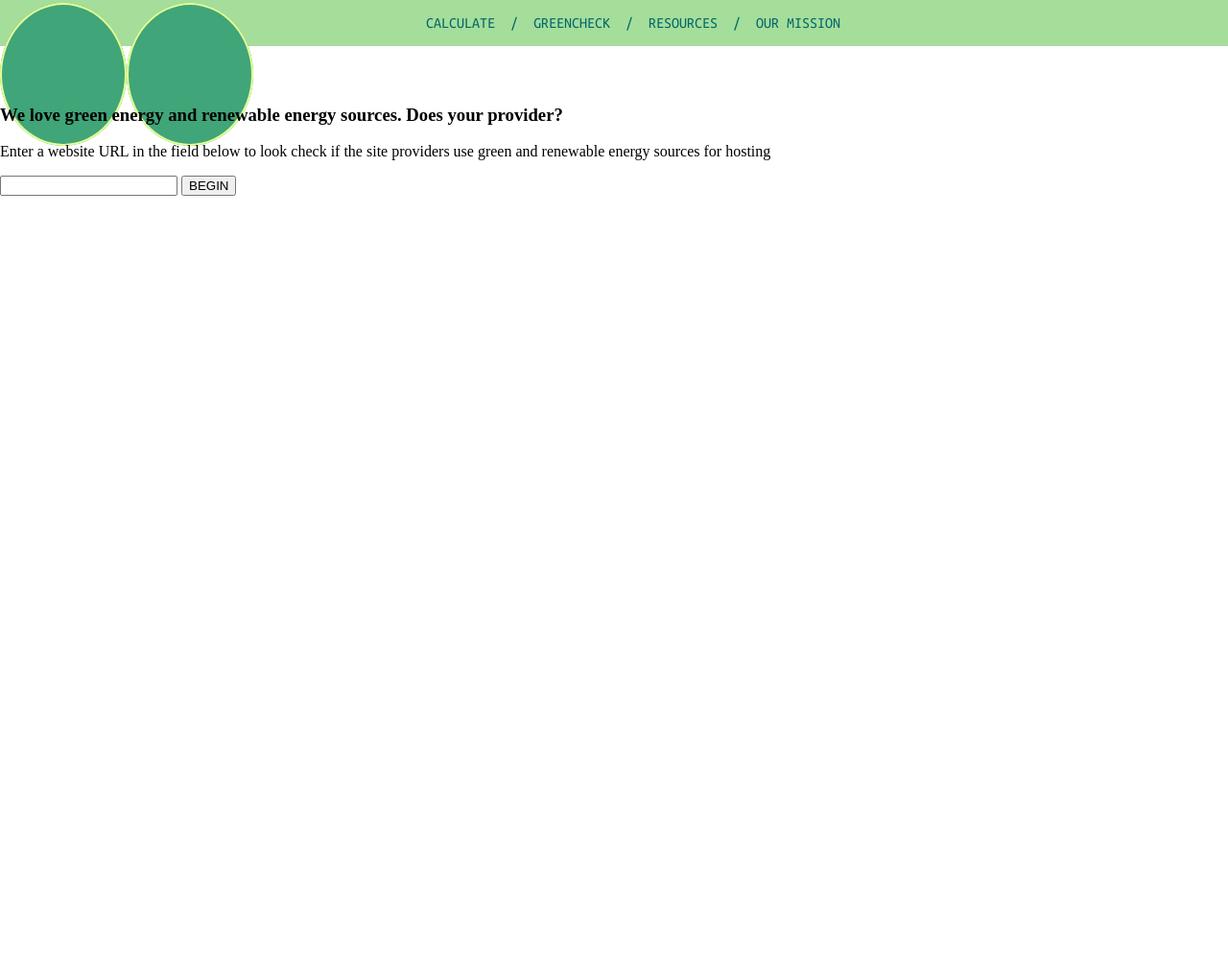
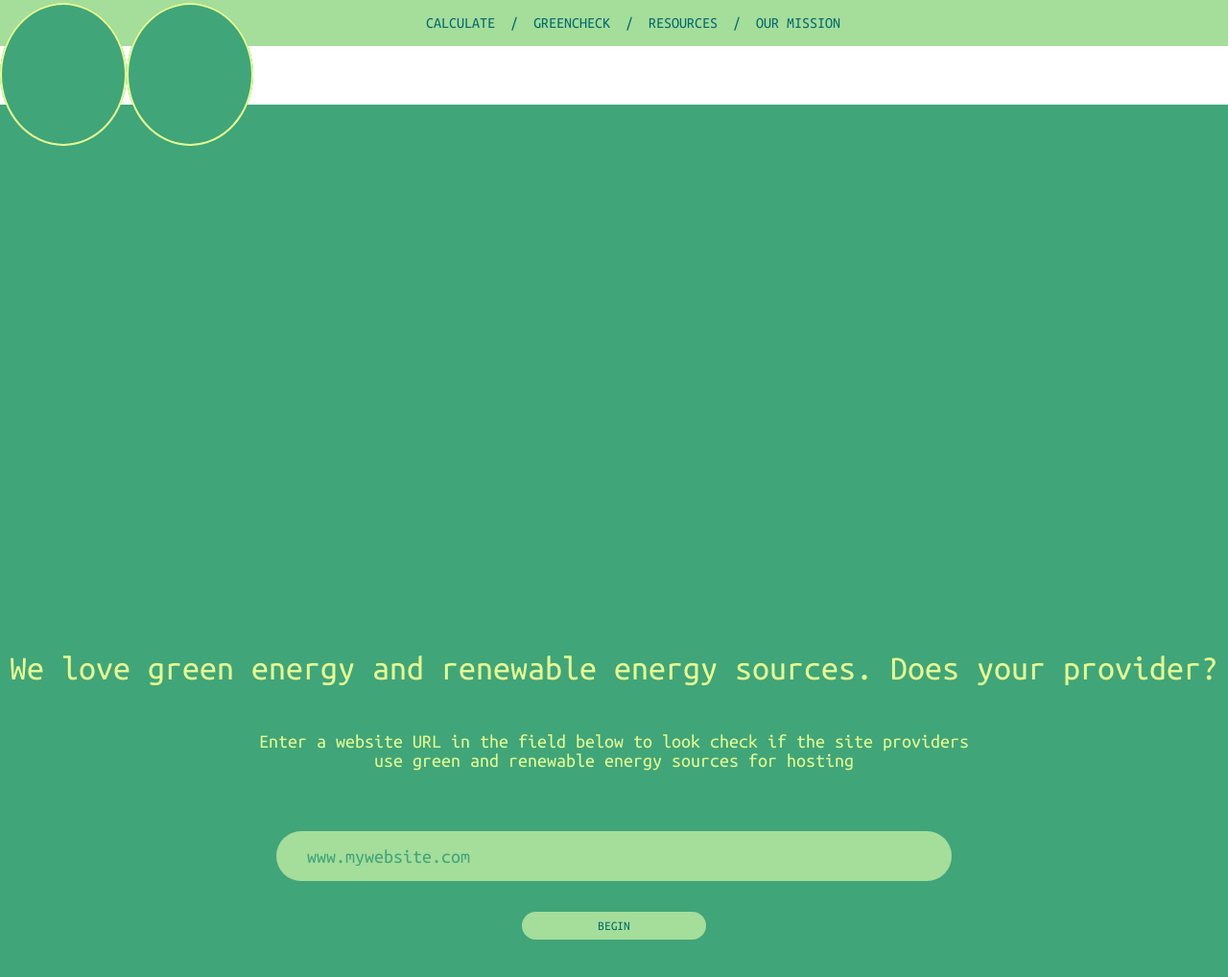
Before and after one commit to Razzoy/WCE-Project, a plain HTML site: page index.html in a window 1280 px wide. Shown: the whole page at 96% size. Before the commit the page ends 800 px from the top, so only its background shows below. Drawn offline with Linux system fonts and the light colour scheme.

Commit message:
Update V2

```diff
--- a/assets/scss/main.scss
+++ b/assets/scss/main.scss
@@ -4,25 +4,29 @@
 
 @import url("https://fonts.googleapis.com/css2?family=Ubuntu+Mono:ital,wght@0,400;0,700;1,400;1,700&display=swap");
 
-body{
+body {
     @extend %noMarPad;
 }
 
-hgroup{
-    nav{
+hgroup {
+    nav {
         background-color: var.$secondaryColor;
         @include mx.flexing(row, 1rem);
         justify-content: center;
-        ul{
+
+        ul {
             @include mx.flexing(row, 1rem);
-            li{
+
+            li {
                 list-style: none;
                 text-transform: uppercase;
                 @include mx.pageFont(400, normal, var.$secondaryFont);
-                a{
+
+                a {
                     text-decoration: none;
                     @include mx.pageFont(400, normal, var.$secondaryFont);
-                    &:hover{
+
+                    &:hover {
                         color: var.$infoFont;
                     }
                 }
@@ -30,16 +34,70 @@ hgroup{
         }
     }
 
-    span{
+    span {
         padding: 5vw;
         background-color: var.$primaryColor;
         border: 2px solid var.$primaryFont;
         border-radius: 50%;
     }
-    #circle1{
+
+    #circle1 {}
+
+    #circle2 {}
+}
+
+#sectionCheck {
+    @include mx.pageFont(400, normal, var.$primaryFont);
+    @include mx.sectionColoring(var.$primaryColor, var.$primaryFont);
+    @include mx.flexing(column, 1rem);
+    justify-content: center;
+    height: 1440px;
+
+    article {
+        @include mx.flexing(column, 0);
+        align-items: center;
+
+        h3 {
+            @include mx.pageFont(400, normal, var.$primaryFont);
+            @extend %noMarPad;
+            margin-bottom: 3rem;
+            font-size: 36px;
+        }
+        p {
+            font-size: 20px;
+            @extend %noMarPad;
+        }
+        input {
+            @include mx.sectionColoring(var.$secondaryColor, var.$secondaryFont);
+            @include mx.pageFont(400, normal, var.$secondaryFont);
+            border: none;
+            border-radius: 2rem;
+            font-size: 20px;
+            margin-top: 4rem;
+            width: 40rem;
+            padding: 1rem 2rem;
+            &::placeholder {
+                font-size: 20px;
+                color: var.$primaryColor;
+            }
+        }
+
+        textarea:focus,
+        input:focus {
+            outline: none;
+        }
+
+        button {
+            @include mx.sectionColoring(var.$secondaryColor, var.$secondaryFont);
+            @include mx.pageFont(400, normal, var.$secondaryFont);
+            margin-top: 2rem;
+            border: none;
+            border-radius: 2rem;
+            width: 12rem;
+            padding: 0.5rem 2rem;
+        }
 
     }
-    #circle2{
 
-    }
+
 }
--- a/index.html
+++ b/index.html
@@ -1,5 +1,6 @@
 <!DOCTYPE html>
 <html lang="en">
+
 <head>
     <meta charset="UTF-8">
     <meta name="viewport" content="width=device-width, initial-scale=1.0">
@@ -7,6 +8,7 @@
     <link rel="stylesheet" href="assets/css/main.css">
     <script src="assets/js/page.js" type="module" defer></script>
 </head>
+
 <body>
     <div class="container-main">
         <hgroup>
@@ -31,10 +33,13 @@
         <main>
             <section id="sectionCalc"></section>
             <section id="sectionCheck">
-                <h3>We love green energy and renewable energy sources. Does your provider?</h3>
-                <p>Enter a website URL in the field below to look check if the site providers use green and renewable energy sources for hosting</p>
-                <input type="text">
-                <button>BEGIN</button>
+                <article>
+                    <h3>We love green energy and renewable energy sources. Does your provider?</h3>
+                    <p>Enter a website URL in the field below to look check if the site providers</p>
+                    <p>use green and renewable energy sources for hosting</p>
+                    <input type="text" placeholder="www.mywebsite.com">
+                    <button>BEGIN</button>
+                </article>
             </section>
             <section id="sectionResource"></section>
             <section id="sectionMission"></section>
@@ -42,4 +47,5 @@
         <footer class="container-footer"></footer>
     </div>
 </body>
+
 </html>
```
Also changed, not shown: assets/css/main.css, 1 other file.
